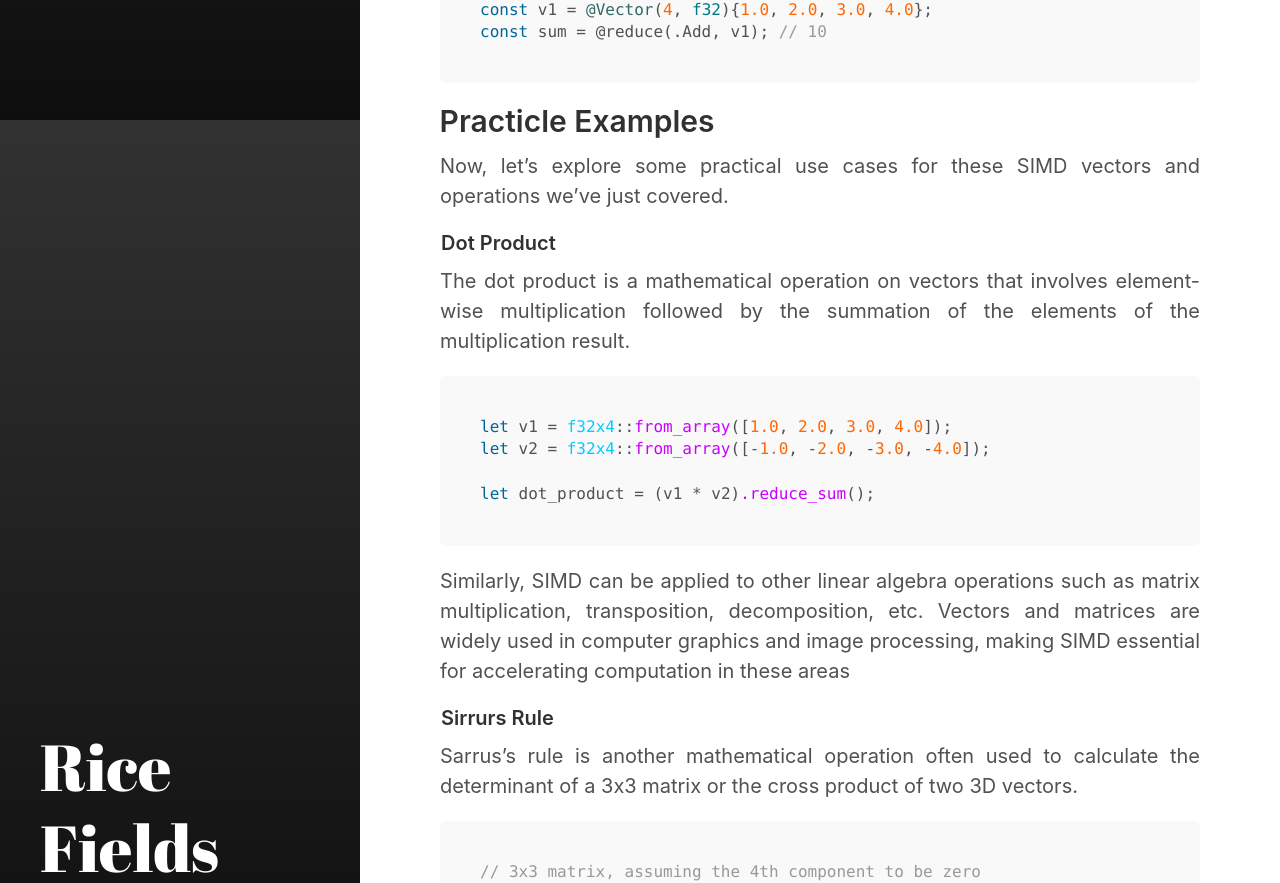
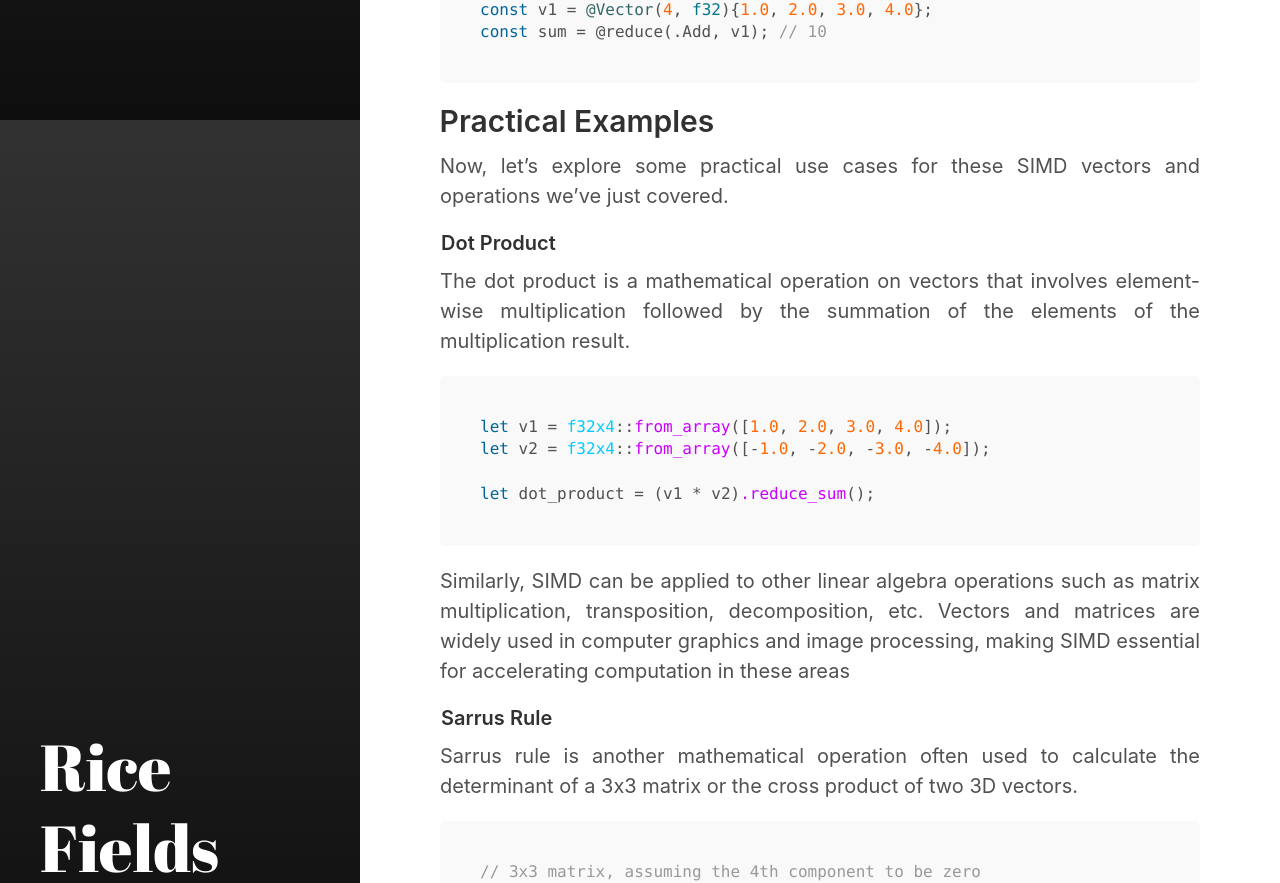
Before and after one commit to RiceNFields/ricenfields.github.io, a Jekyll site: the page built from _posts/2024-06-09-vector-primitives.md, in a window 1280 px wide and 1400 px high, scrolled down 6923 px. Shown: the part 157-1040 px from the top of the window. Built offline with Jekyll 4.4.1, drawn with Linux system fonts in a browser that asks for light colours; some of the changed text lies outside the part shown.

````diff
--- a/_posts/2024-06-09-vector-primitives.md
+++ b/_posts/2024-06-09-vector-primitives.md
@@ -173,7 +173,7 @@ const v1 = @Vector(4, f32){1.0, 2.0, 3.0, 4.0};
 const sum = @reduce(.Add, v1); // 10
 ```
 
-## Practicle Examples
+## Practical Examples
 Now, let's explore some practical use cases for these SIMD vectors and operations we've just covered.
 
 #### Dot Product
@@ -188,8 +188,8 @@ let dot_product = (v1 * v2).reduce_sum();
 
 Similarly, SIMD can be applied to other linear algebra operations such as matrix multiplication, transposition, decomposition, etc. Vectors and matrices are widely used in computer graphics and image processing, making SIMD essential for accelerating computation in these areas
 
-#### Sirrurs Rule
-Sarrus's rule is another mathematical operation often used to calculate the determinant of a 3x3 matrix or the cross product of two 3D vectors.
+#### Sarrus Rule
+Sarrus rule is another mathematical operation often used to calculate the determinant of a 3x3 matrix or the cross product of two 3D vectors.
 
 ```rust
 // 3x3 matrix, assuming the 4th component to be zero
````
Also changed, not shown: other parts of _posts/2024-06-09-vector-primitives.md (+4 -4 lines), _posts/2021-05-29-static-variables-in-rust.md (+1 -1 lines).
